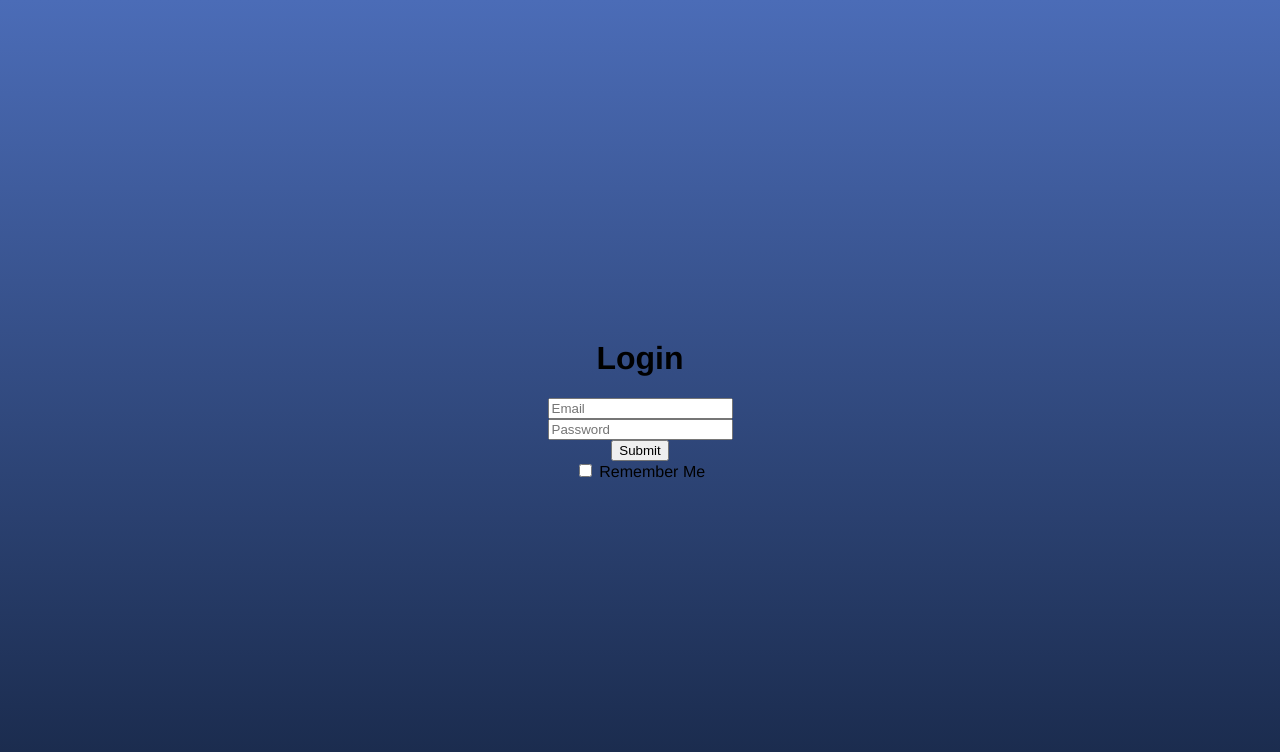
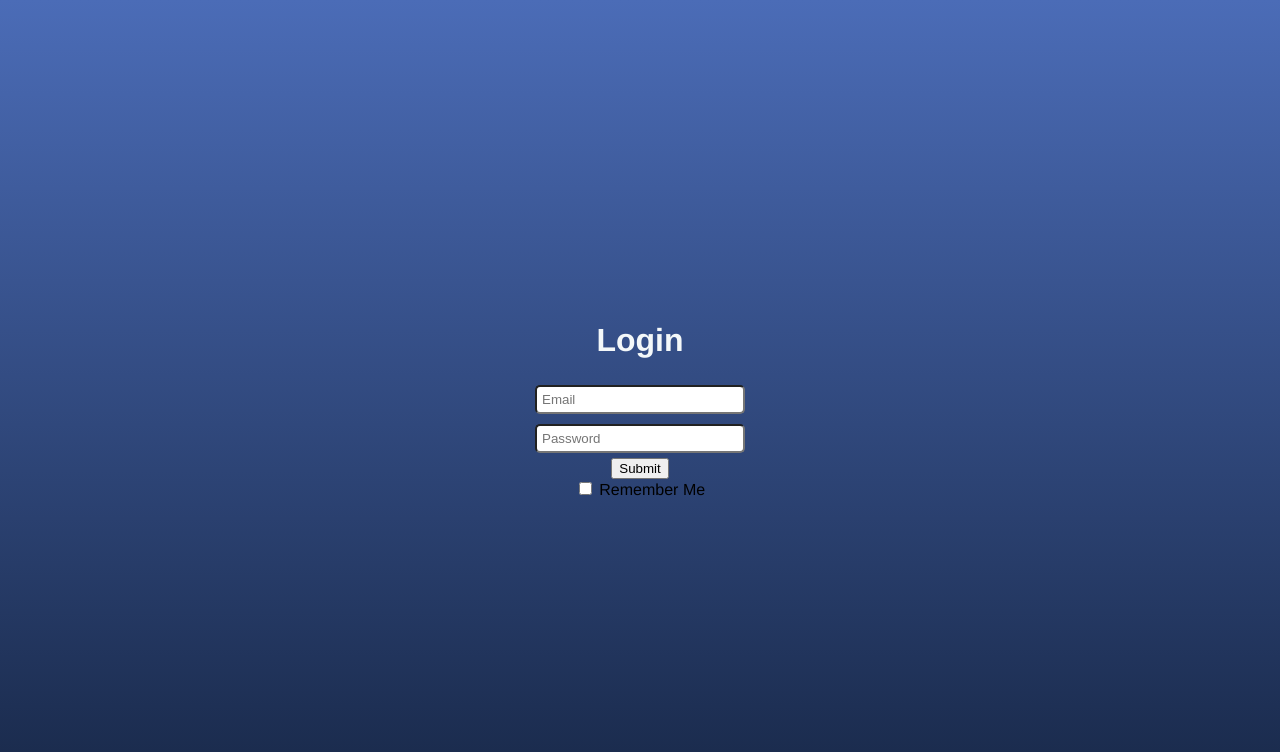
Before and after one commit to marissa27/static-assets, a plain HTML site: page login/login.html in a window 1280 px wide. Drawn offline with Linux system fonts and the light colour scheme.

Commit message:
Create basic input field styling

```diff
--- a/login/login.css
+++ b/login/login.css
@@ -23,3 +23,15 @@ form {
   font-family: 'Helvetica', sans-serif;
   align-items: center;
 }
+
+.input-email,
+.input-password {
+  border-radius: 5px;
+  padding: 5px;
+  margin: 5px;
+  width: 210px;
+}
+
+h1 {
+  color: #f4f8f9;
+}
```
